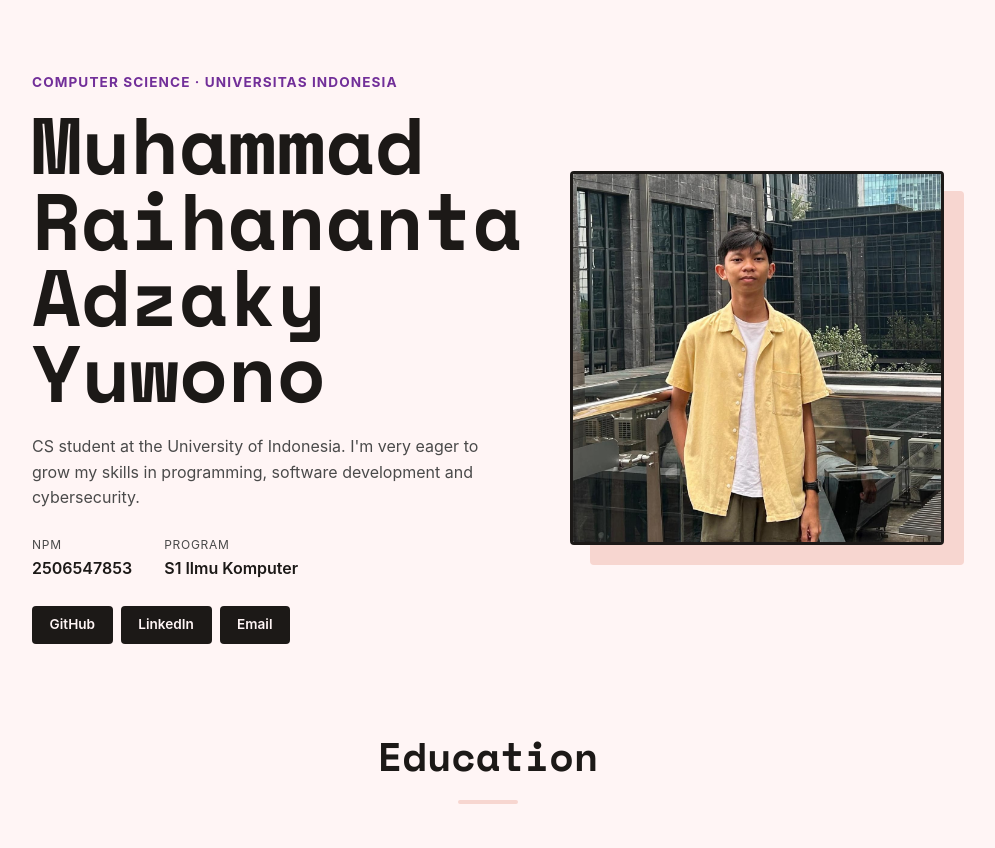
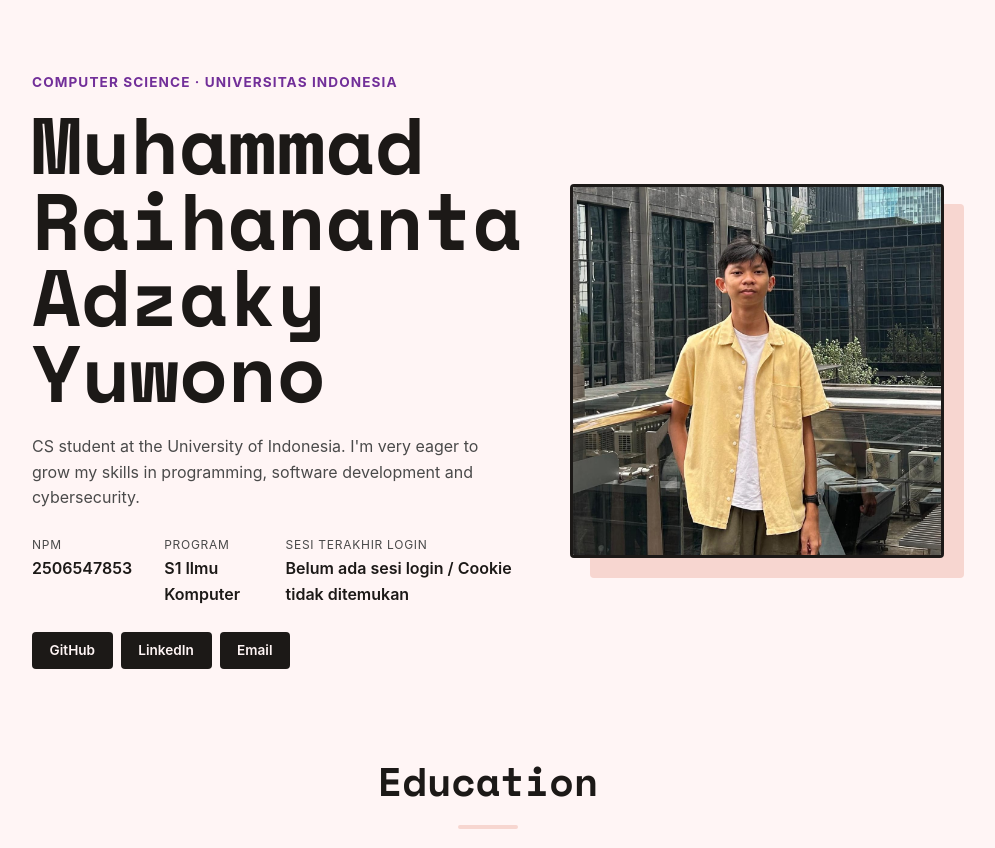
Before and after one commit to Flixidk/myportofolio, a Django app: page / in a window 1280 px wide. Shown: the part 74-922 px from the top of the page, without its empty margins (152-1147 px from the left). Run offline with Django 5.2, Linux system fonts and the light colour scheme.

Commit message:
feat: implement last_login cookie

```diff
--- a/main/views.py
+++ b/main/views.py
@@ -1,3 +1,5 @@
+import datetime
+
 from django.shortcuts import render, get_object_or_404, redirect
 from django.contrib.auth import login, logout
 from django.contrib.auth.forms import AuthenticationForm, UserCreationForm
@@ -30,8 +32,11 @@ def login_user(request):
     form = AuthenticationForm(request, data=request.POST or None)
 
     if request.method == "POST" and form.is_valid():
-        login(request, form.get_user())
-        return redirect("main:show_main")
+        user = form.get_user()
+        login(request, user)
+        response = redirect("main:show_main")
+        response.set_cookie('last_login', datetime.datetime.now().strftime('%Y-%m-%d %H:%M:%S'))
+        return response
 
     context = {
         "name": "Nanta",
@@ -41,12 +46,15 @@ def login_user(request):
 
 def logout_user(request):
     logout(request)
-    return redirect("main:show_main")
+    response = redirect("main:show_main")
+    response.delete_cookie('last_login')
+    return response;
 
 ''' ===============================
     Functions for Main Landing Page
     =============================== '''
 def show_main(request):
+    last_login = request.COOKIES.get('last_login', 'Belum ada sesi login / Cookie tidak ditemukan')
     context = {
         "name": "Nanta",
         "full_name" : "Muhammad Raihananta Adzaky Yuwono",
@@ -55,6 +63,7 @@ def show_main(request):
         "bio": (
             "CS student at the University of Indonesia. I'm very eager to grow my skills in programming, software development and cybersecurity."
         ),
+        "last_login": last_login,
     }
     return render(request, "index.html", context)
 
--- a/templates/index.html
+++ b/templates/index.html
@@ -25,6 +25,10 @@
                         <div class="meta-row">
                             <dt>Program</dt>
                             <dd> {{ study_program }}</dd>
+                        </div>
+                        <div class="meta-row">
+                            <dt>Sesi Terakhir Login</dt>
+                            <dd>{{ last_login }}</dd>
                         </div>
                     </dl>
                     <div class="social-links">
```
